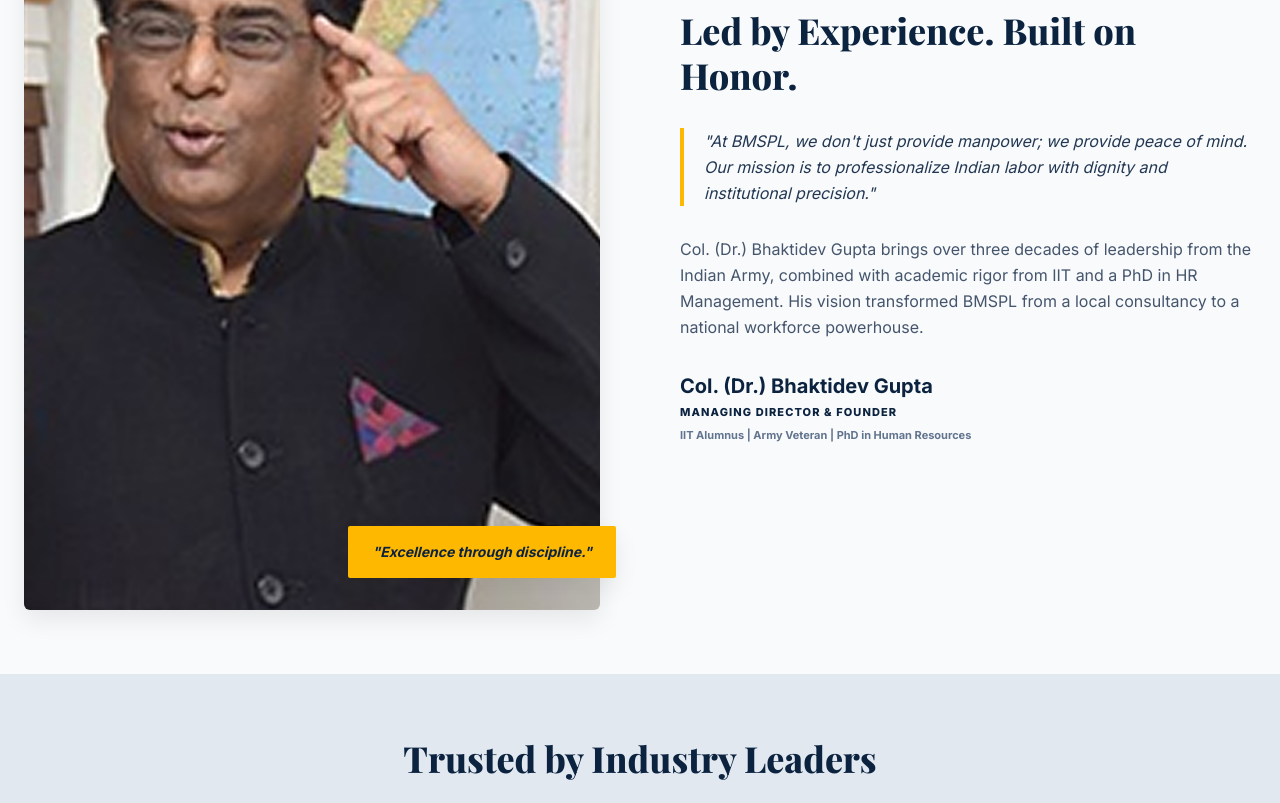
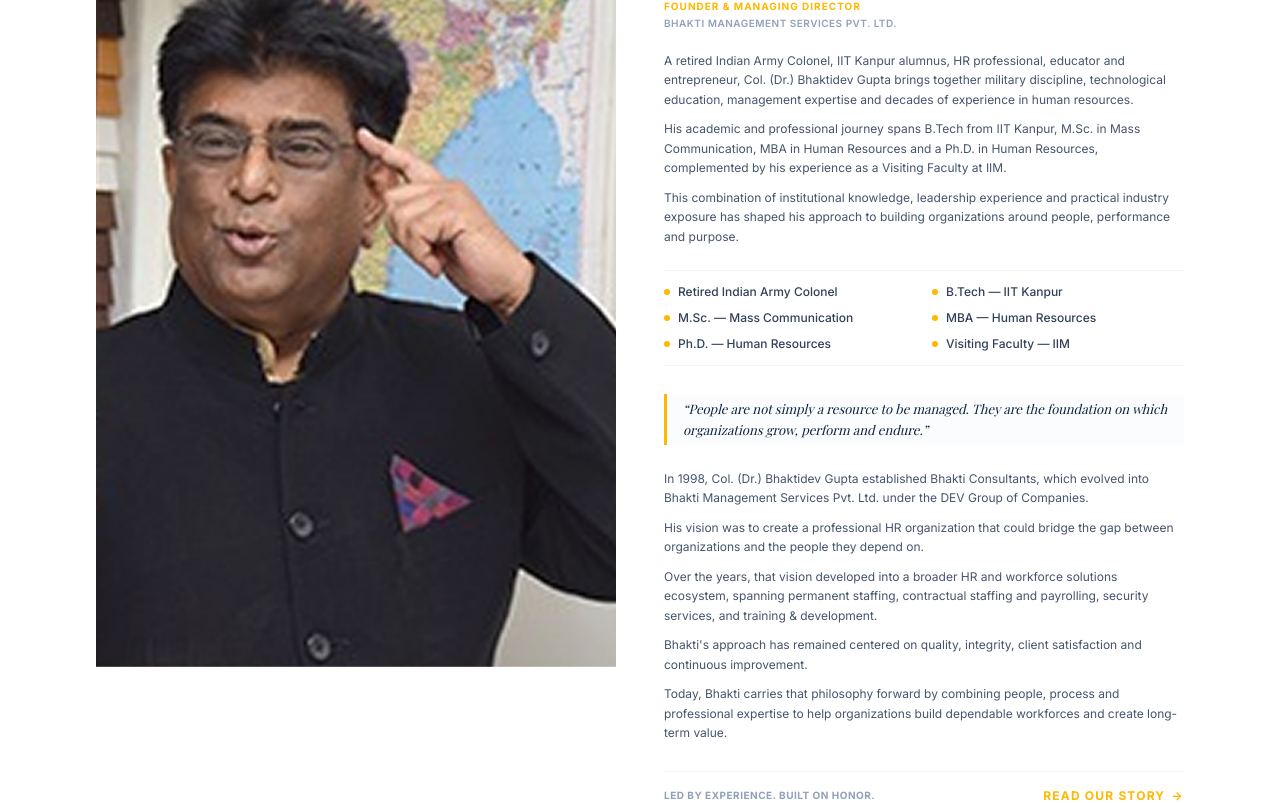
Before and after one commit to bhakti-management/bhaktimanagement, a Next.js app: page / in a window 1280 px wide. Shown: the part 3180-3983 px from the top of the page. Built offline with nearby package versions, Linux system fonts and the light colour scheme; a web font is replaced by a local one.

Commit message:
Update FounderSection content, credentials, quote and story hierarchy

```diff
--- a/src/components/FounderSection.tsx
+++ b/src/components/FounderSection.tsx
@@ -1,64 +1,120 @@
 "use client";
 
 import React from 'react';
+import Link from 'next/link';
 import Container from './Container';
 import Section from './Section';
 
 export default function FounderSection() {
   return (
-    <Section className="bg-slate-50">
-      <Container className="grid grid-cols-1 lg:grid-cols-2 gap-12 lg:gap-20 items-center">
+    <Section className="bg-white !py-8 lg:!py-12 box-border">
+      <Container className="grid grid-cols-1 lg:grid-cols-2 gap-8 lg:gap-12 items-stretch lg:px-16 xl:px-24">
 
-        {/* LEFT COLUMN: IMAGE PORTRAIT + OVERLAPPING BADGE */}
-        <div className="relative w-full">
-          {/* Main Visual Image container with border radius & shadow tokens */}
-          <div className="relative w-full aspect-[3/4] overflow-hidden rounded-card shadow-elevated">
+        {/* LEFT COLUMN: FOUNDER IMAGE */}
+        {/* Removed the background and shadow from the wrapper so the image can float cleanly */}
+        <div className="w-full relative min-h-[300px] lg:h-auto flex items-center justify-center">
+          {/* CHANGED to object-contain to ensure 100% of the image is visible without cropping */}
           <img
             src="/assets/founder.jpg.png"
             alt="Col. (Dr.) Bhaktidev Gupta"
-              className="absolute inset-0 w-full h-full object-cover block"
+            className="absolute inset-0 w-full h-full object-contain block"
           />
         </div>
 
-          {/* Overlapping Floating Quote Badge - placed outside overflow-hidden */}
-          <div className="absolute -right-4 bottom-8 bg-brand-gold py-4 px-6 shadow-elevated rounded-[2px] min-w-[220px] box-border">
-            <div className="text-sm font-bold text-brand-navy italic text-center">
-              "Excellence through discipline."
+        {/* RIGHT COLUMN: COMPACT TEXT CONTENT */}
+        <div className="flex flex-col justify-center gap-5 w-full min-w-0 py-2">
+
+          {/* Eyebrow */}
+          <div className="text-brand-gold text-[10px] font-extrabold tracking-widest uppercase">
+            LEADERSHIP • EXPERIENCE • INSTITUTIONAL TRUST
           </div>
+
+          {/* Main Heading */}
+          <h2 className="text-2xl lg:text-[32px] font-extrabold text-brand-navy m-0 font-serif tracking-tight leading-tight">
+            Leadership Built on Discipline.<br />A Vision Built Around People.
+          </h2>
+
+          {/* Founder Name & Designation */}
+          <div className="flex flex-col gap-0.5">
+            <h3 className="text-lg font-extrabold text-brand-navy m-0 font-sans">
+              Col. (Dr.) Bhaktidev Gupta
+            </h3>
+            <div className="text-[10px] font-bold text-brand-gold tracking-widest uppercase">
+              Founder & Managing Director
+            </div>
+            <div className="text-[10px] font-semibold text-slate-400 uppercase tracking-wider">
+              Bhakti Management Services Pvt. Ltd.
             </div>
           </div>
 
-        {/* RIGHT COLUMN: TEXT CREDENTIALS */}
-        <div className="flex flex-col gap-6 w-full min-w-0">
-
-          {/* Main Heading Text */}
-          <h2 className="text-3xl md:text-4xl font-extrabold text-brand-navy leading-tight font-serif m-0">
-            Led by Experience. Built on Honor.
-          </h2>
-
-          {/* Golden Highlight Blockquote Wrapper */}
-          <div className="border-l-4 border-brand-gold pl-5 my-1.5">
-            <p className="text-base text-brand-navy italic m-0 leading-relaxed opacity-90">
-              "At BMSPL, we don't just provide manpower; we provide peace of mind. Our mission is to professionalize Indian labor with dignity and institutional precision."
+          {/* Profile Description */}
+          <div className="text-[12px] text-slate-600 leading-relaxed flex flex-col gap-2.5">
+            <p className="m-0">
+              A retired Indian Army Colonel, IIT Kanpur alumnus, HR professional, educator and entrepreneur, Col. (Dr.) Bhaktidev Gupta brings together military discipline, technological education, management expertise and decades of experience in human resources.
+            </p>
+            <p className="m-0">
+              His academic and professional journey spans B.Tech from IIT Kanpur, M.Sc. in Mass Communication, MBA in Human Resources and a Ph.D. in Human Resources, complemented by his experience as a Visiting Faculty at IIM.
+            </p>
+            <p className="m-0">
+              This combination of institutional knowledge, leadership experience and practical industry exposure has shaped his approach to building organizations around people, performance and purpose.
             </p>
           </div>
 
-          {/* Main Biography Body text */}
-          <p className="text-sm md:text-base text-slate-600 leading-relaxed font-sans m-0">
-            Col. (Dr.) Bhaktidev Gupta brings over three decades of leadership from the Indian Army, combined with academic rigor from IIT and a PhD in HR Management. His vision transformed BMSPL from a local consultancy to a national workforce powerhouse.
+          {/* Credentials Displayed as Scannable Items */}
+          <div className="grid grid-cols-1 sm:grid-cols-2 gap-x-4 gap-y-2 py-3 border-y border-slate-100 my-1">
+            {[
+              "Retired Indian Army Colonel",
+              "B.Tech — IIT Kanpur",
+              "M.Sc. — Mass Communication",
+              "MBA — Human Resources",
+              "Ph.D. — Human Resources",
+              "Visiting Faculty — IIM"
+            ].map((cred, idx) => (
+              <div key={idx} className="flex items-center gap-2 text-[12px] text-slate-700 font-medium">
+                <span className="w-1.5 h-1.5 rounded-full bg-brand-gold shrink-0" />
+                <span>{cred}</span>
+              </div>
+            ))}
+          </div>
+
+          {/* Founder Quote */}
+          <div className="border-l-[3px] border-brand-gold pl-4 py-1 my-1 bg-slate-50/50 rounded-r-[2px]">
+            <p className="text-[13px] text-brand-navy italic font-serif m-0 leading-relaxed">
+              “People are not simply a resource to be managed. They are the foundation on which organizations grow, perform and endure.”
             </p>
+          </div>
 
-          {/* Signature Identity Info Stack */}
-          <div className="flex flex-col gap-1 mt-2">
-            <h4 className="text-xl font-bold text-brand-navy m-0 font-sans">
-              Col. (Dr.) Bhaktidev Gupta
-            </h4>
-            <div className="text-[11px] font-extrabold text-brand-navy tracking-widest uppercase">
-              MANAGING DIRECTOR & FOUNDER
+          {/* Bhakti Journey / Story */}
+          <div className="text-[12px] text-slate-600 leading-relaxed flex flex-col gap-2.5">
+            <p className="m-0">
+              In 1998, Col. (Dr.) Bhaktidev Gupta established Bhakti Consultants, which evolved into Bhakti Management Services Pvt. Ltd. under the DEV Group of Companies.
+            </p>
+            <p className="m-0">
+              His vision was to create a professional HR organization that could bridge the gap between organizations and the people they depend on.
+            </p>
+            <p className="m-0">
+              Over the years, that vision developed into a broader HR and workforce solutions ecosystem, spanning permanent staffing, contractual staffing and payrolling, security services, and training & development.
+            </p>
+            <p className="m-0">
+              Bhakti's approach has remained centered on quality, integrity, client satisfaction and continuous improvement.
+            </p>
+            <p className="m-0">
+              Today, Bhakti carries that philosophy forward by combining people, process and professional expertise to help organizations build dependable workforces and create long-term value.
+            </p>
           </div>
-            <div className="text-[11px] font-bold text-slate-500 mt-0.5">
-              IIT Alumnus | Army Veteran | PhD in Human Resources
+
+          {/* Optional Supporting Line & CTA */}
+          <div className="mt-2 flex flex-col sm:flex-row sm:items-center justify-between gap-3 border-t border-slate-100 pt-4">
+            <div className="text-[10px] font-bold text-slate-400 tracking-wider uppercase">
+              Led by Experience. Built on Honor.
             </div>
+            <Link
+              href="/about"
+              className="text-xs font-bold text-brand-gold hover:text-brand-navy transition-colors uppercase tracking-widest inline-flex items-center gap-1.5 no-underline"
+            >
+              <span>Read Our Story</span>
+              <span>→</span>
+            </Link>
           </div>
 
         </div>
```
Lines whose indentation alone changed are shown as unchanged.
